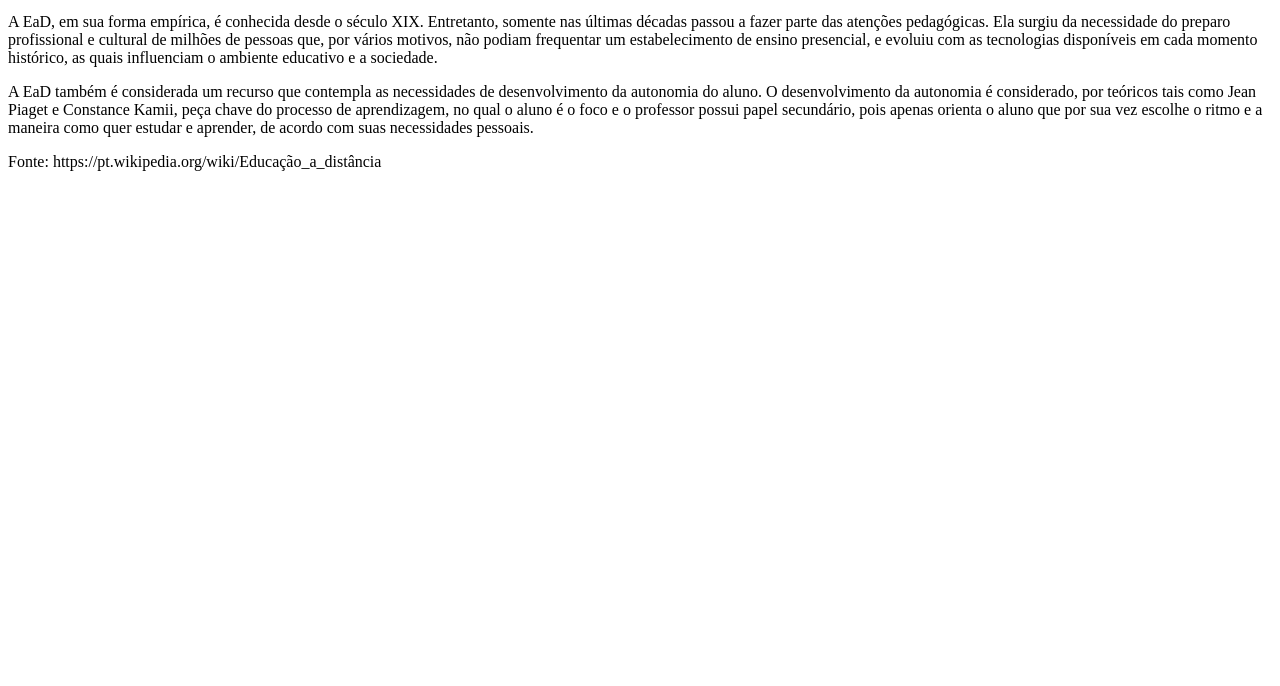
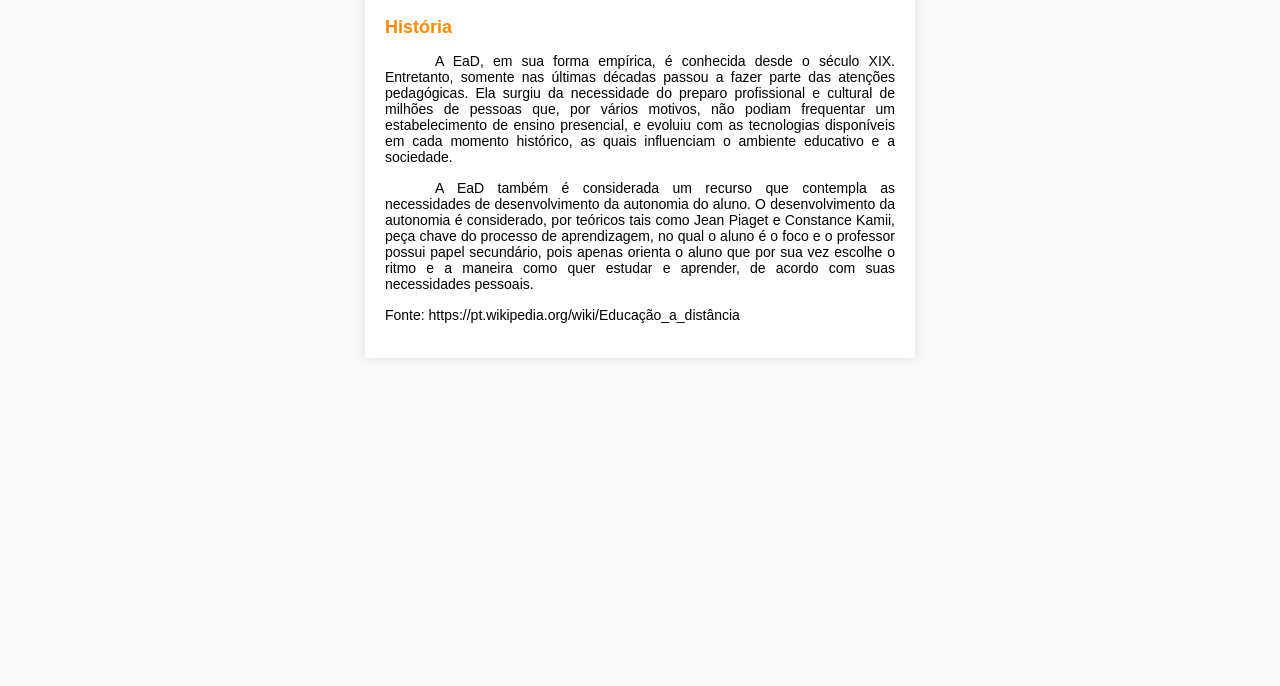
Before and after one commit to AnelyseGoiri/Desafio, a plain HTML site: page index.html in a window 1280 px wide. Shown: the part 114-800 px from the top of the page. Drawn offline with Linux system fonts and the light colour scheme.

Commit message:
Update index.html

```diff
--- a/index.html
+++ b/index.html
@@ -3,7 +3,7 @@
 <head>
   <meta charset="UTF-8">
   <title>Educação a Distância</title>
-  <link rel="stylesheet" href="estilos.css">
+  <link rel="stylesheet" href="Style.css">
 </head>
 <body>
   <div class="caixa">
```
